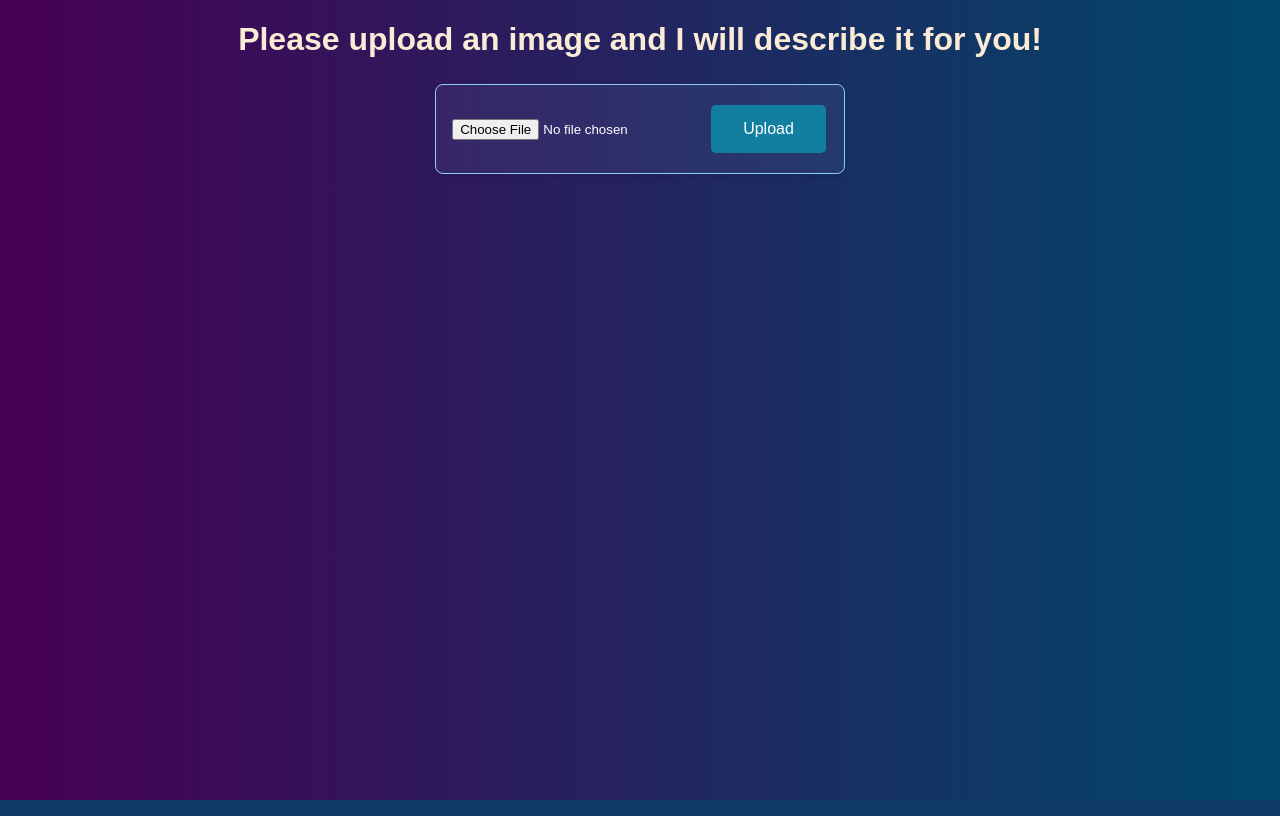
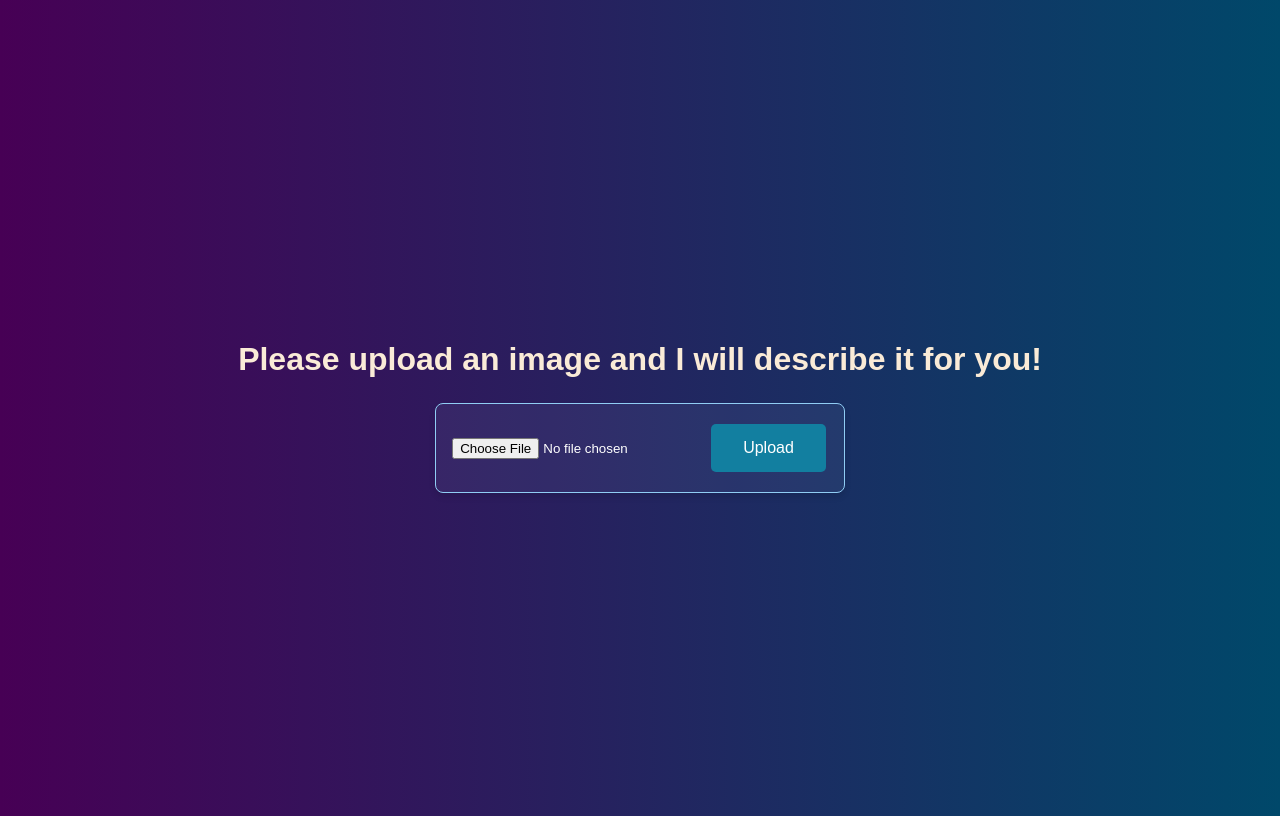
Before and after one commit to SimonasB88/ImageDescriberApp, a FastAPI app: page / in a window 1280 px wide. Run offline with FastAPI, Linux system fonts and the light colour scheme.

Commit message:
small changes

```diff
--- a/index.html
+++ b/index.html
@@ -6,7 +6,8 @@
   <meta name="viewport" content="width=device-width, initial-scale=1.0">
   <link href="./styles/output.css" rel="stylesheet">
 </head>
-<body class="background-svg-pattern">
+<body class="background-svg-pattern flex justify-center items-center min-h-screen">
+  <div class="text-center max-w-lg">
     <h1 class="text-3xl font-bold underline align font-family">
     Please upload an image and I will describe it for you!
     </h1>
@@ -15,5 +16,6 @@
     <input type="file" id="file" name="file" accept="image/*">
     <button type="submit" class="button-style">Upload</button>
     </form>
+  </div>
 </body>
 </html>
--- a/templates/results.html
+++ b/templates/results.html
@@ -12,7 +12,7 @@
             Thank you for uploading the image!
         </h1>
         <p class="font-family mb-6">
-            Here is the image description from Google:
+            Here is the image description with keyword objects:
         </p>
 
         <!-- Display the results here -->
```
Lines whose indentation alone changed are shown as unchanged.
